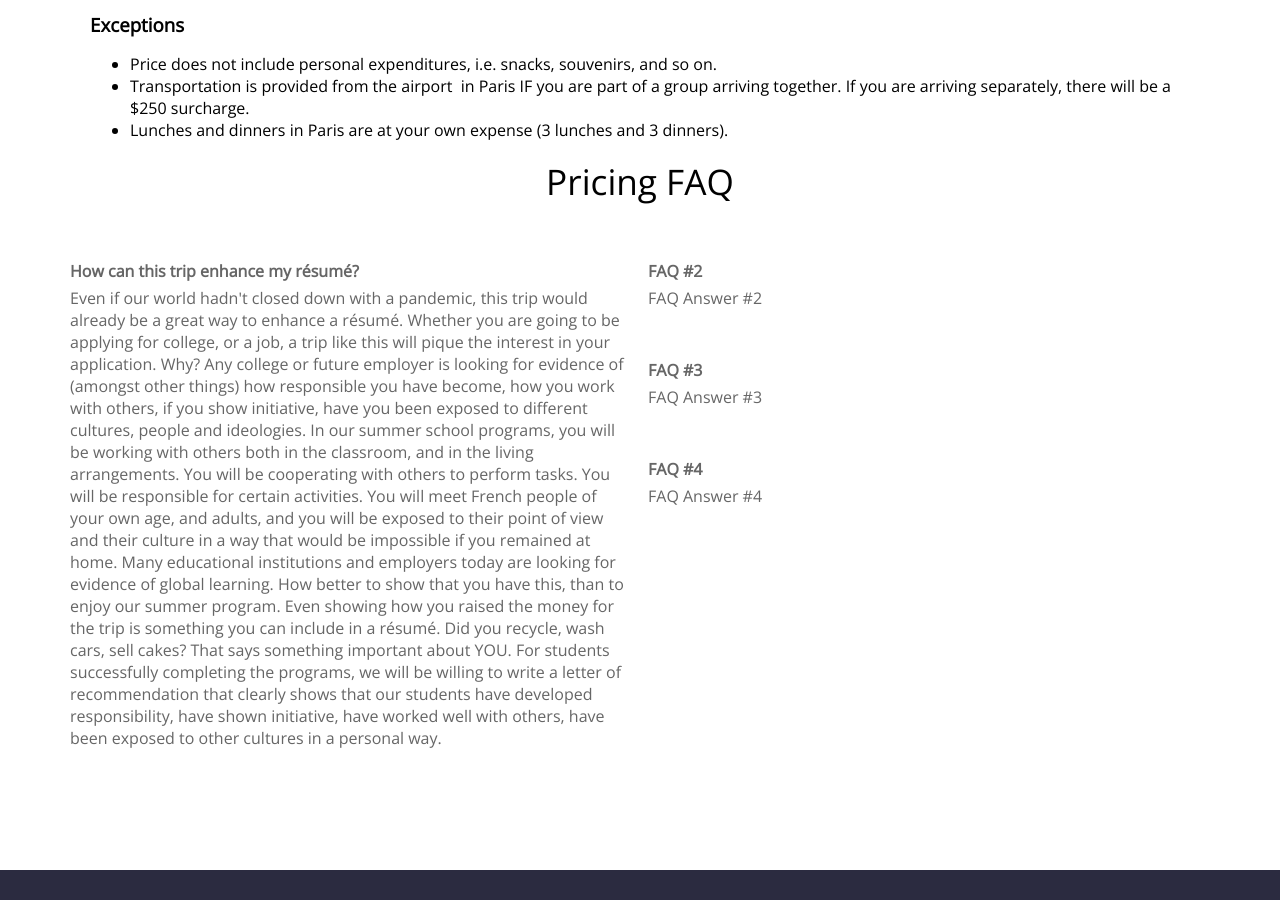
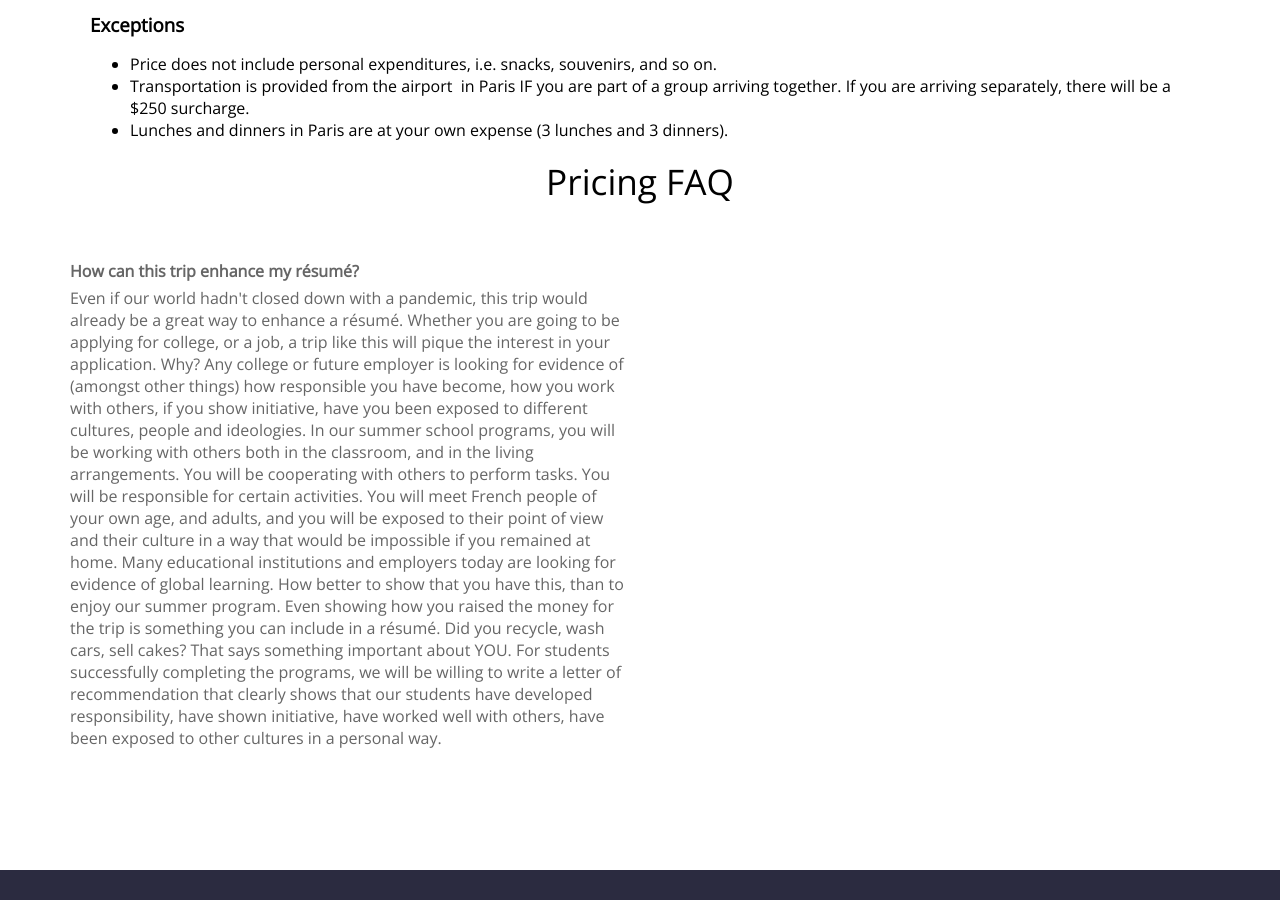
Before and after one commit to baritchie/project1, a Jekyll site: the page built from summerschoolprograms.html, in a window 1280 px wide and 900 px high, scrolled down 1739 px. Built offline with Jekyll 4.4.1, drawn with Linux system fonts in a browser that asks for light colours.

Commit message:
Updated 'summerschoolprograms.html' via CloudCannon

```diff
--- a/summerschoolprograms.html
+++ b/summerschoolprograms.html
@@ -52,12 +52,6 @@ faq:
       of recommendation that clearly shows that our students have developed
       responsibility, have shown initiative, have worked well with others, have
       been exposed to other cultures in a personal way.
-  - question: 'FAQ #2'
-    answer: 'FAQ Answer #2'
-  - question: 'FAQ #3'
-    answer: 'FAQ Answer #3'
-  - question: 'FAQ #4'
-    answer: 'FAQ Answer #4'
 ---
 
 <div class="courses">
```
